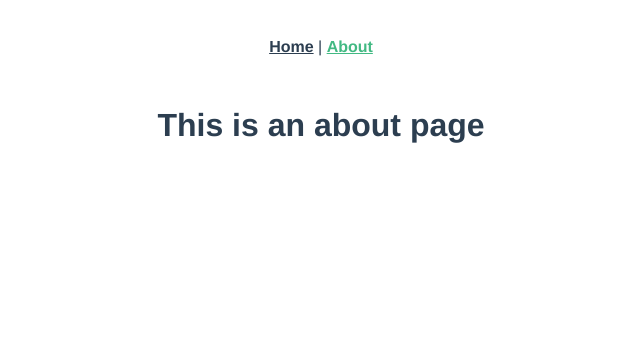
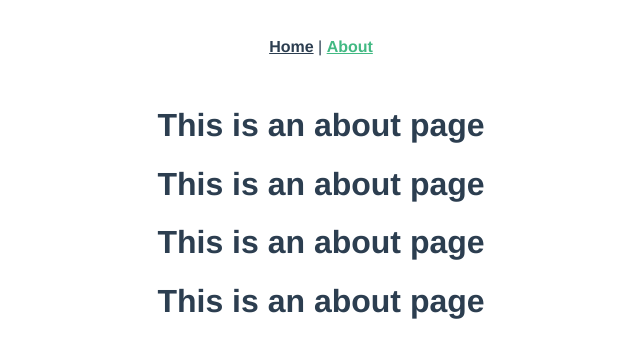
Before and after one commit to zhaoxin311/build-the-project, a Vue app: page /about in a window 1280 px wide. Shown: the top 358 px of the page, without its empty margins (319-959 px from the left). Built offline with nearby package versions, Linux system fonts and the light colour scheme.

Commit message:
tijisomastr

```diff
--- a/src/views/About.vue
+++ b/src/views/About.vue
@@ -1,5 +1,8 @@
 <template>
   <div class="about">
     <h1>This is an about page</h1>
+    <h1>This is an about page</h1>
+    <h1>This is an about page</h1>
+    <h1>This is an about page</h1>
   </div>
 </template>
```
